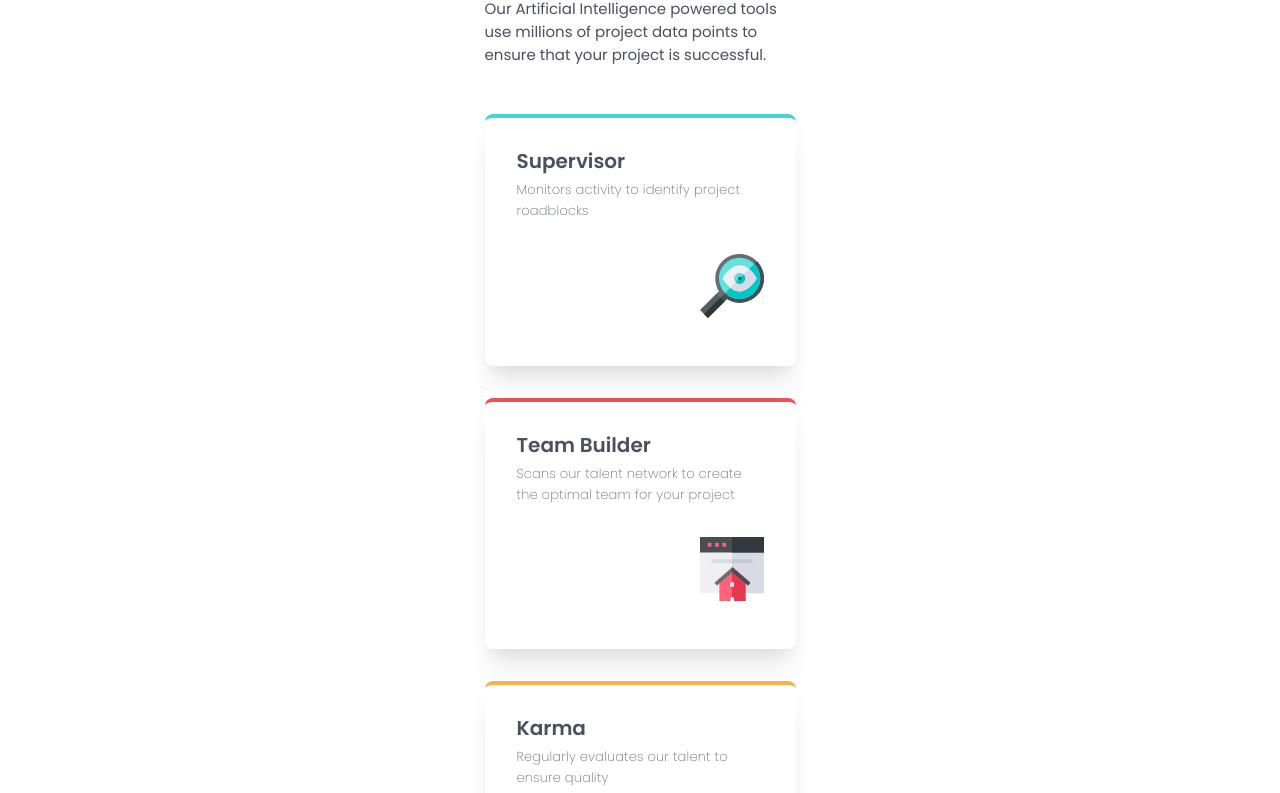
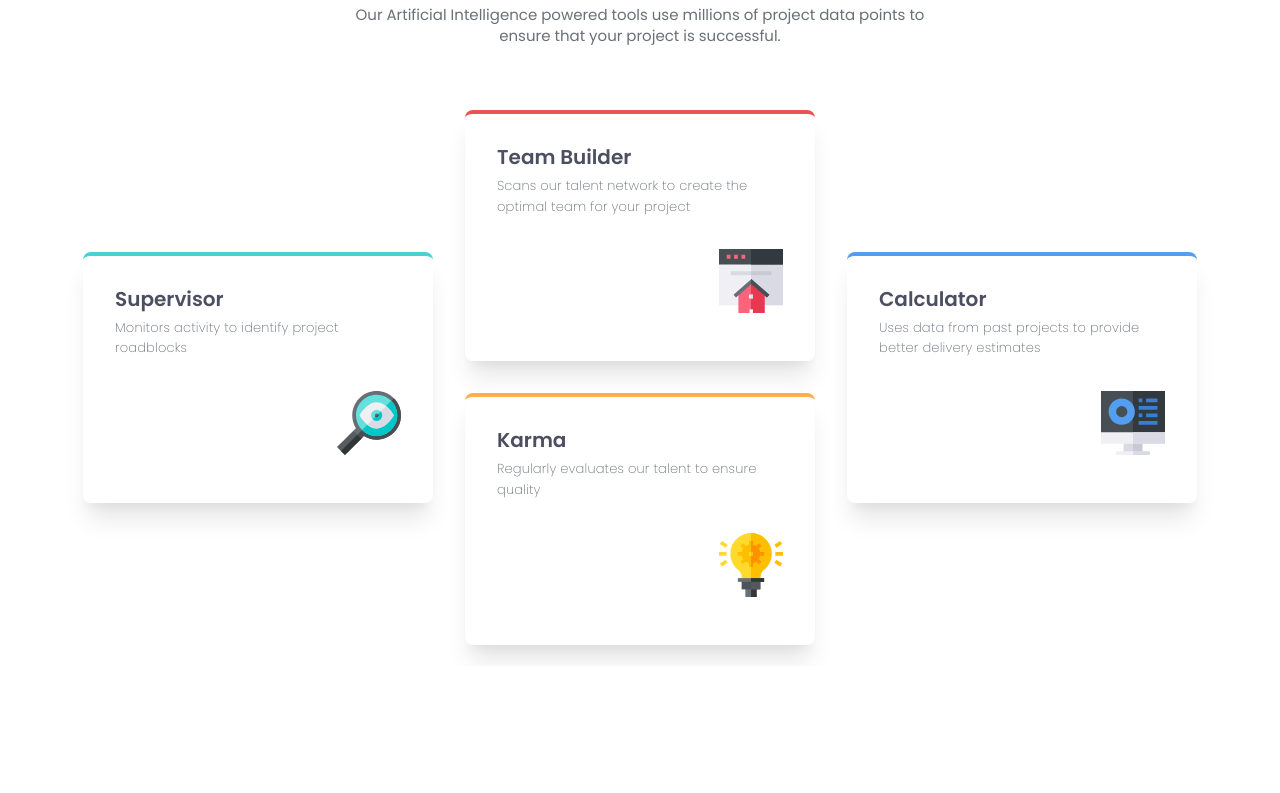
Before and after one commit to Polaris-algedi/four-card-feature-section, a website built with Vite: page index.html in a window 1280 px wide. Shown: the part 134-927 px from the top of the page. After the commit the page ends 800 px from the top, so only its background shows below. Built offline with nearby package versions, Linux system fonts and the light colour scheme.

Commit message:
Refactor responsive styles for header and cards layout, enhancing mobile and desktop presentation

```diff
--- a/src/style.css
+++ b/src/style.css
@@ -29,8 +29,9 @@
 
   --font-size-xxs: 0.813rem; /* 13px */
   --font-size-base: 0.938rem; /* 15px */
-  --font-size-h1: 1.5rem; /* 24px */
+  --font-size-mobile-h1: 1.5rem; /* 24px */
   --font-size-h2: 1.25rem; /* 20px */
+  --font-size-desktop-h1: 2.25rem; /* 36px */
 
   /* Spacing */
   --spacing-xxs: 0.25rem; /* 4px */
@@ -42,6 +43,9 @@
   --spacing-xl: 1.75rem; /* 28px */
   --spacing-2xl: 2rem; /* 32px */
   --spacing-3xl: 3rem; /* 48px */
+  --spacing-4xl: 4rem; /* 64px */
+  --spacing-5xl: 5rem; /* 80px */
+  --spacing-6xl: 6rem; /* 96px */
 
   /* Borders */
   --border-radius: 0.5rem; /* 8px */
@@ -52,6 +56,7 @@
   --content-desktop-width: 37.5rem; /* 600px */
 
   --card-mobile-width: 19.625rem; /* 314px */
+  --card-desktop-width: 21.875rem; /* 350px */
 
   font-synthesis: none;
   text-rendering: optimizeLegibility;
@@ -76,7 +81,7 @@ main {
 }
 
 h1 {
-  font-size: var(--font-size-h1);
+  font-size: var(--font-size-mobile-h1);
   font-weight: var(--font-weight-normal);
   color: var(--grey-400);
   letter-spacing: -0.005em;
@@ -90,7 +95,7 @@ h1 span {
   letter-spacing: 0.01em;
 }
 
-main > p {
+header > p {
   font-weight: var(--font-weight-normal);
   color: var(--grey-400);
   line-height: 1.4;
@@ -151,3 +156,51 @@ h2 {
   margin-block-start: var(--spacing-2xl);
   align-self: flex-end;
 }
+
+@media (min-width: 768px) {
+  main {
+    width: 100%;
+    padding: 0;
+  }
+
+  header {
+    width: var(--content-desktop-width);
+    margin: 0 auto;
+    text-align: center;
+  }
+
+  h1 {
+    font-size: var(--font-size-desktop-h1);
+  }
+
+  .cards {
+    display: grid;
+    grid-template-columns: repeat(3, var(--card-desktop-width));
+    grid-template-rows: repeat(4, 1fr);
+    gap: var(--spacing-2xl);
+    justify-content: center;
+    margin-block-start: var(--spacing-4xl);
+  }
+
+  .card {
+    width: var(--card-desktop-width);
+  }
+
+  .card:first-child {
+    grid-column: 1 / 2;
+    grid-row: 2 / 4;
+  }
+
+  .card:nth-child(2) {
+    grid-column: 2 / 3;
+    grid-row: 1 / 3;
+  }
+  .card:nth-child(3) {
+    grid-column: 2 / 3;
+    grid-row: 3 / 5;
+  }
+  .card:nth-child(4) {
+    grid-column: 3 / 4;
+    grid-row: 2 / 4;
+  }
+}
```
